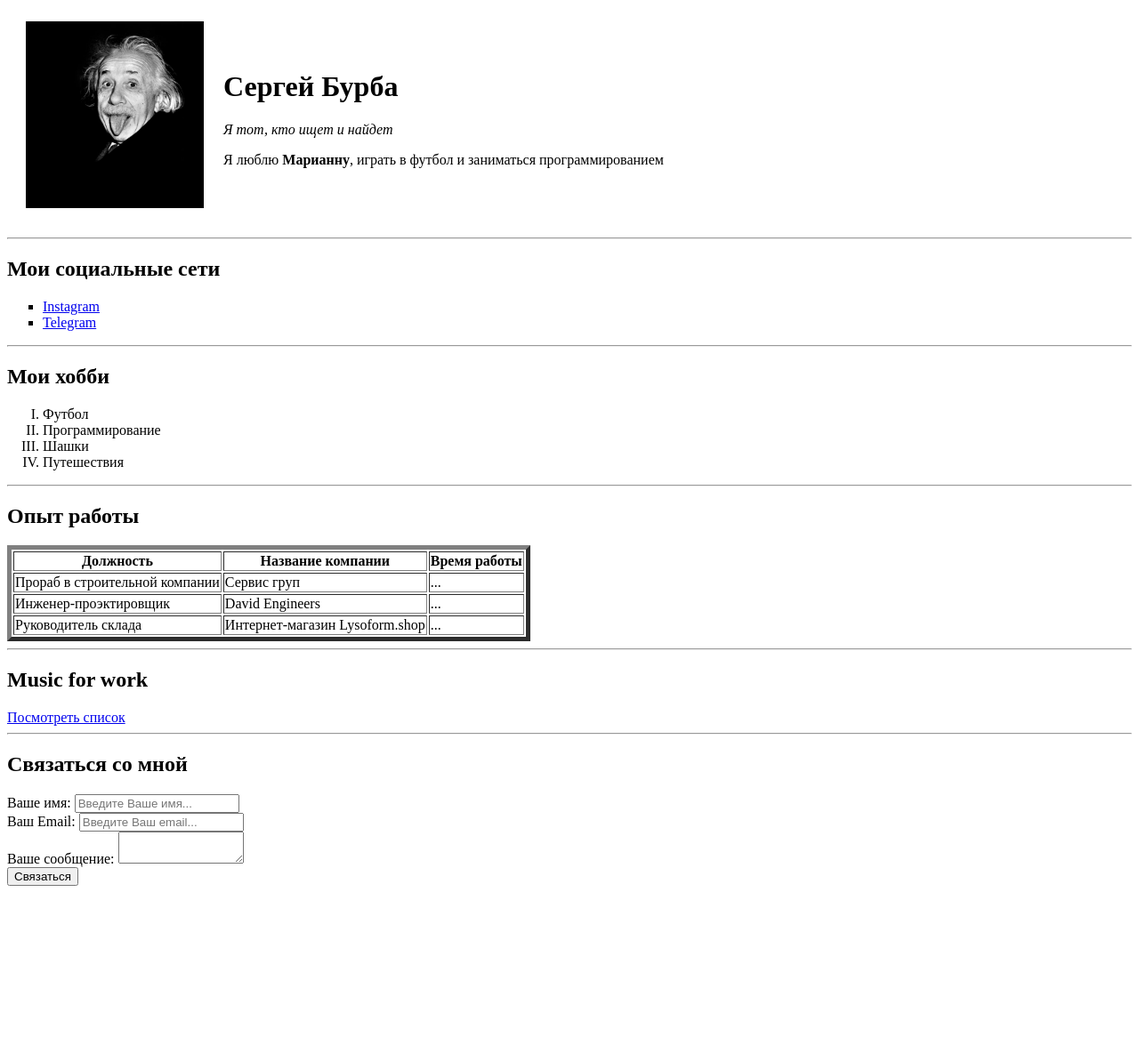
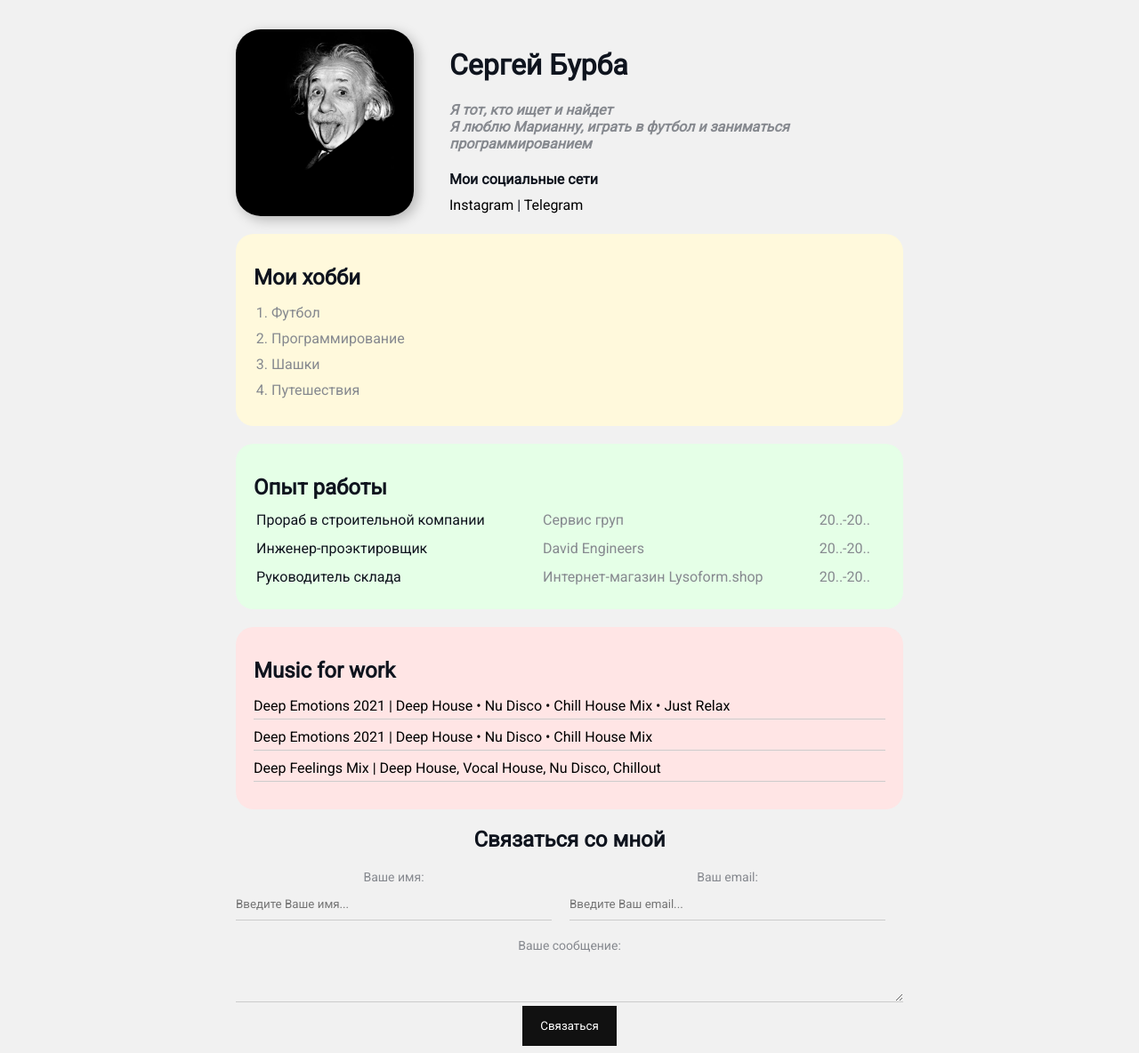
Before and after one commit to sergeyburba/cv, a plain HTML site: page index.html in a window 1280 px wide. Shown: the part 5-1189 px from the top of the page at 89% size. Before the commit the page ends 1009 px from the top, so only its background shows below. Drawn offline with Linux system fonts and the light colour scheme.

Commit message:
Add files via upload

```diff
--- a/index.html
+++ b/index.html
@@ -3,97 +3,114 @@
   <head>
     <meta charset="UTF-8" />
     <title>Serhii CV</title>
+    <link rel="stylesheet" href="styles.css" />
   </head>
   <body>
-    <table cellspacing="20">
-      <tr>
-        <td>
-          <img src="avatar.jpeg" width="200" alt="Here will be my foto" />
-        </td>
-        <td>
+    <div class="container">
+      <div class="info">
+        <img src="avatar.jpeg" alt="Here will be my foto" class="avatar" />
+
+        <div class="info-text">
           <h1>Сергей Бурба</h1>
-          <p><em>Я тот, кто ищет и найдет</em></p>
+          <p>Я тот, кто ищет и найдет</p>
           <p>
             Я люблю <strong>Марианну</strong>, играть в футбол и заниматься
             программированием
           </p>
-        </td>
-      </tr>
-    </table>
 
-    <hr />
+          <h4>Мои социальные сети</h4>
 
-    <h2>Мои социальные сети</h2>
-    <ul type="square">
-      <li>
           <a href="https://instagram.com/sebur_1" target="_blank">Instagram</a>
-      </li>
-      <li><a href="https:/t.me/serhiib" target="_blank">Telegram</a></li>
-    </ul>
+          |
+          <a href="https:/t.me/serhii_11" target="_blank">Telegram</a>
+        </div>
+      </div>
 
-    <hr />
-
+      <div class="card bg-yellow">
         <h2>Мои хобби</h2>
-    <ol type="I">
+        <ol class="list">
           <li>Футбол</li>
           <li>Программирование</li>
           <li>Шашки</li>
           <li>Путешествия</li>
         </ol>
+      </div>
 
-    <hr />
-
+      <div class="card bg-green">
         <h2>Опыт работы</h2>
-    <table border="5">
-      <tr>
-        <th>Должность</th>
-        <th>Название компании</th>
-        <th>Время работы</th>
-      </tr>
+        <table class="table">
           <tr>
             <td>Прораб в строительной компании</td>
             <td>Сервис груп</td>
-        <td>...</td>
+            <td>20..-20..</td>
           </tr>
           <tr>
             <td>Инженер-проэктировщик</td>
             <td>David Engineers</td>
-        <td>...</td>
+            <td>20..-20..</td>
           </tr>
           <tr>
             <td>Руководитель склада</td>
             <td>Интернет-магазин Lysoform.shop</td>
-        <td>...</td>
+            <td>20..-20..</td>
           </tr>
         </table>
+      </div>
 
-    <hr />
+      <div class="card bg-red">
+        <h2>Music for work</h2>
+        <ul class="link-list">
+          <li>
+            <a href="https://www.youtube.com/watch?v=Zky6vmmcpqY"
+              >Deep Emotions 2021 | Deep House • Nu Disco • Chill House Mix •
+              Just Relax
+            </a>
+          </li>
+          <li>
+            <a href="https://www.youtube.com/watch?v=KffrGzuFqQY"
+              >Deep Emotions 2021 | Deep House • Nu Disco • Chill House Mix</a
+            >
+          </li>
+          <li>
+            <a href="https://www.youtube.com/watch?v=pyhOvZDNg3c"
+              >Deep Feelings Mix | Deep House, Vocal House, Nu Disco,
+              Chillout</a
+            >
+          </li>
+        </ul>
+      </div>
 
-    <h2>Music for work</h2>
-    <a href="music.html">Посмотреть список</a>
+      <div class="contact">
+        <h2>Связаться со мной</h2>
 
-    <hr />
-
-    <h2>Связаться со мной</h2>
         <form action="/">
+          <div class="raw">
+            <div class="form-group">
               <label for="name">Ваше имя:</label>
               <input type="text" id="name" placeholder="Введите Ваше имя..." />
+            </div>
 
-      <br />
+            <div class="form-group">
+              <label for="email">Ваш email:</label>
+              <input
+                type="text"
+                id="email"
+                placeholder="Введите Ваш email..."
+              />
+            </div>
+          </div>
 
-      <label for="email">Ваш Email:</label>
-      <input type="text" id="email" placeholder="Введите Ваш email..." />
-
-      <br />
-
+          <div class="form-group">
             <label for="text">Ваше сообщение:</label>
             <textarea id="text" cols="15" rows="2"></textarea>
+          </div>
 
-      <br />
-
-      <input type="submit" value="Связаться" />
+          <input class="btn" type="submit" value="Связаться" />
         </form>
-
-    <footer></footer>
+      </div>
+      <!-- <div class="position">
+        <div class="box"></div>
+      </div> -->
+    </div>
   </body>
 </html>
--- /dev/null
+++ b/styles.css
@@ -0,0 +1,227 @@
+@import url('https://fonts.googleapis.com/css2?family=Roboto&display=swap');
+
+body {
+  background-color: #f1f1f1;
+  color: #0f141e;
+  font-size: 16px;
+  font-weight: normal;
+  font-family: 'Roboto', sans-serif;
+
+  /* font: normal 16px 'Roboto', sans-serif; */
+}
+
+a {
+  color: black;
+  text-decoration: none;
+}
+
+a:hover {
+  text-decoration: underline;
+}
+
+a:active {
+  color: blue;
+}
+
+a:visited {
+  color: grey;
+}
+
+.avatar {
+  width: 200px;
+  border-radius: 28px;
+  box-shadow: 4px 4px 14px rgba(0, 0, 0, 0.25);
+}
+
+.info {
+  display: flex;
+  margin-bottom: 20px;
+}
+
+@media (max-width: 700px) {
+  .info {
+    display: block;
+    text-align: center;
+  }
+}
+/* Таким способ при сужении экрана, наш блок инфо перемащается в центрированный формат */
+
+.info-text {
+  margin-left: 40px;
+}
+
+.info-text h4 {
+  margin-bottom: 10px;
+}
+
+.info p {
+  color: #86898f;
+  margin: 0;
+  font-style: italic;
+  font-weight: bold;
+  text-decoration: none;
+  /* text-transform: uppercase; */
+  /* letter-spacing: 5px; */
+  /* word-spacing: 42px; */
+}
+
+/* Box model */
+
+.container {
+  max-width: 750px;
+  margin: auto;
+  padding-top: 30px;
+}
+
+/* .social {
+  background: aqua; */
+/* padding: 15px; */
+/* padding: 15px 40px; */
+/* padding 15px 20px 25px 30px;
+  margin: 5px;
+
+  border: 5px solid red;
+  border-bottom-style: dotted;
+  border-top-width: 15px;
+  border-right-color: blue;
+} */
+
+/* .box-model div{
+  float: left;
+  background: black;
+  height: 200px;
+  width: 25%;
+  border: 4px red solid;
+  box-sizing: border-box;
+} */
+
+.bg-yellow {
+  background-color: #fff9dc;
+}
+
+.bg-green {
+  background-color: #e5ffe7;
+}
+.bg-red {
+  background-color: #ffe5e5;
+}
+
+.card {
+  padding: 15px 20px;
+  margin-bottom: 20px;
+  border-radius: 20px;
+}
+
+.card h2 {
+  margin-bottom: 10px;
+}
+
+.list {
+  padding: 0 20px;
+}
+
+.list li {
+  color: #86898f;
+  margin-bottom: 10px;
+}
+
+.table {
+  width: 100%;
+}
+
+.table td {
+  padding-bottom: 10px;
+  /* margin не применился потому что есть определенные свойства табл */
+}
+
+.table td:nth-child(2),
+.table td:nth-child(3) {
+  color: #86898f;
+}
+
+.link-list {
+  list-style: none;
+  padding: 0;
+}
+
+.link-list li {
+  margin-bottom: 10px;
+  padding-bottom: 5px;
+  border-bottom: 1px solid #ccc;
+}
+
+.contact {
+  text-align: center;
+}
+
+.form-group label {
+  display: block;
+  font-size: 14px;
+  color: #86898f;
+}
+
+.form-group input,
+.form-group textarea {
+  width: 100%;
+  box-sizing: border-box;
+  border: none;
+  border-bottom: 1px solid #ccc;
+  color: #000;
+  padding: 15px 0 10px;
+  outline: none;
+  /* outline:none убирает синюю граничную подсветку полей ввода */
+  font-family: inherit;
+  /* inherit означает что шрифт должен наследываться */
+  background: transparent;
+  /* transparent делает фон прозрачным */
+}
+
+.raw {
+  display: flex;
+  margin-bottom: 20px;
+}
+
+.raw > .form-group {
+  width: 50%;
+  margin-right: 20px;
+}
+/* Здесь мы по половине всей ширины сделали два поля ввода для имени и имейла */
+
+.raw > .form-group:last child {
+  margin-right: 0;
+}
+
+.btn {
+  background: #111;
+  padding: 15px 20px;
+  color: #fff;
+  border: none;
+  font-family: inherit;
+  cursor: pointer;
+}
+/* cursor: pointer показывает что это кнопка при наведении */
+
+.btn:hover {
+  opacity: 0.9;
+}
+/* hover в этом случае называется псевдоселектором
+его свойство opacity подсвечивает кнопку при наведении */
+
+/* Position */
+/* .position {
+  position: relative;
+  border: 4px solid black;
+  margin-top: 40px;
+  padding: 20px;
+  height: 300px;
+}
+
+.box {
+  position: fixed;
+  top: 0;
+  left: 0;
+  height: 50px;
+  width: 100%;
+  background: lightcoral;
+} */
+/* Это фишки с позицией двигающейся строки. Там навигация, или телефония и тд. Как она делается */
```
Lines whose indentation alone changed are shown as unchanged.
